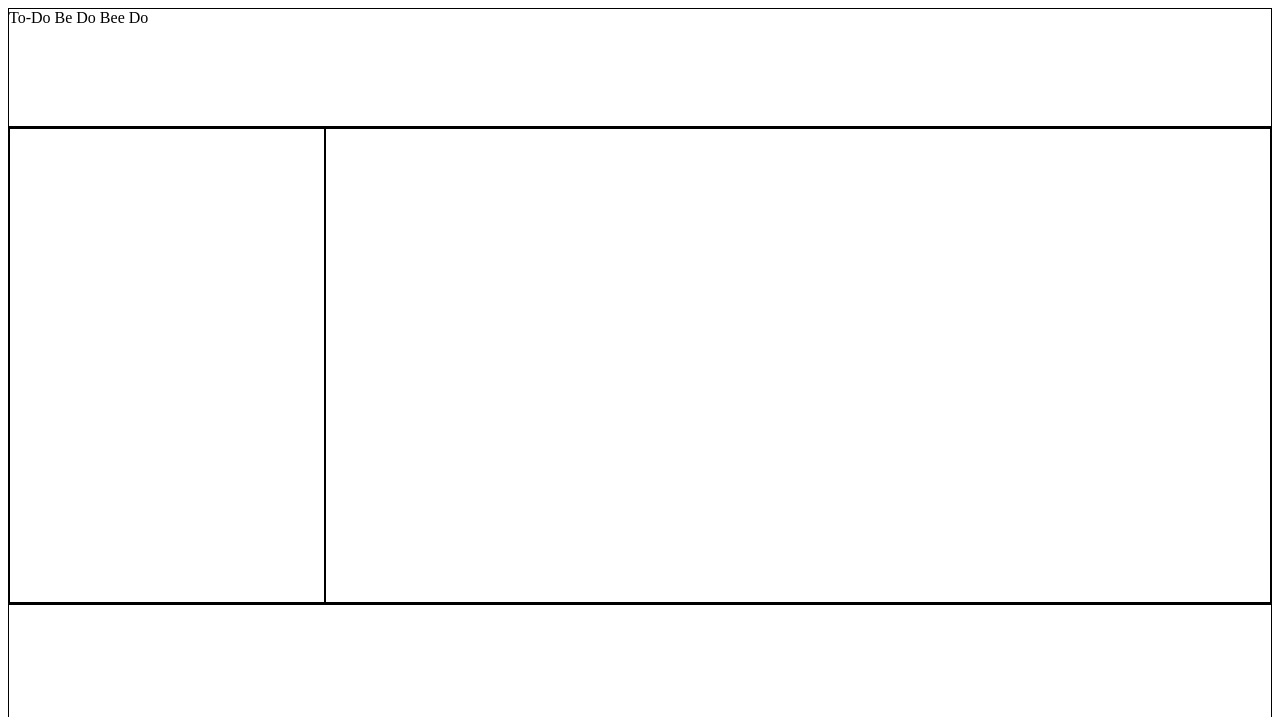
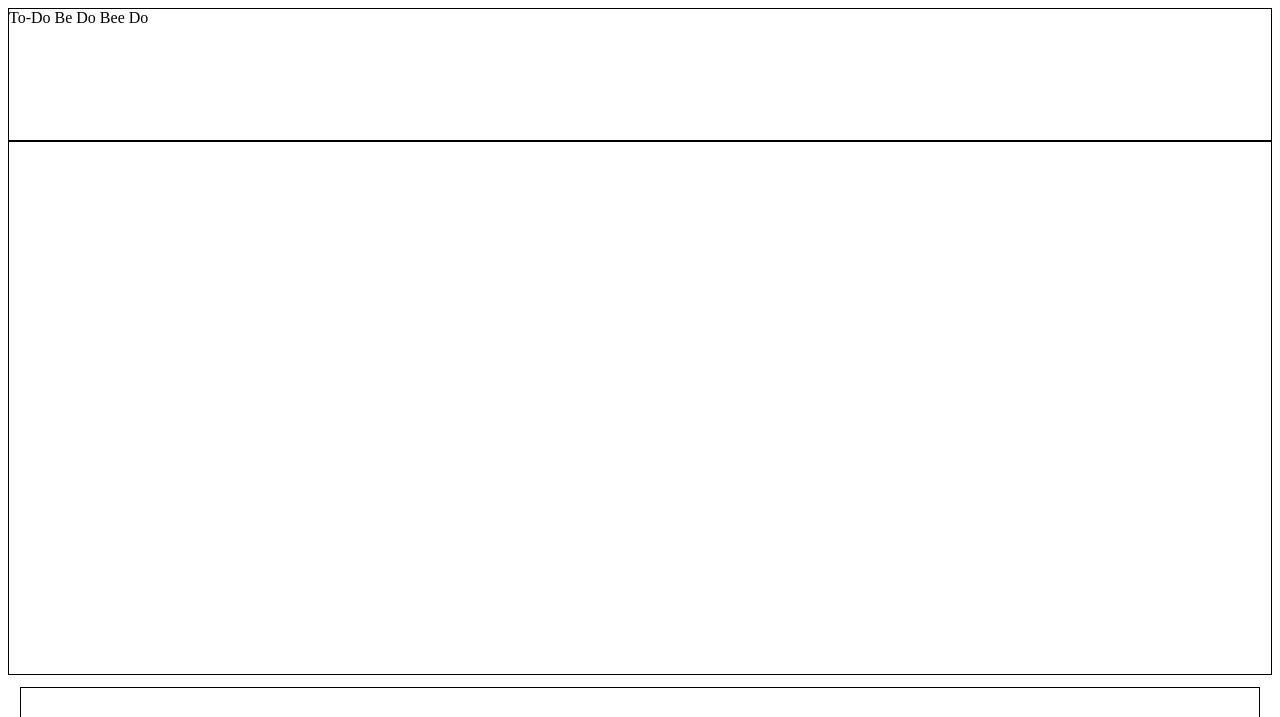
Before and after one commit to nikolaizhnikolov/todo-list, a website built with webpack: page dist/index.html in a window 1280 px wide. Shown: the top 717 px of the page. Built offline with nearby package versions, Linux system fonts and the light colour scheme.

Commit message:
Remove all tags from html, generate from JS

```diff
--- a/dist/index.html
+++ b/dist/index.html
@@ -9,12 +9,12 @@
     <!-- <link rel="stylesheet" href="./style.css"> -->
 </head>
 <body>
-    <header>To-Do Be Do Bee Do</header>
-    <div class="content">
+    <!-- <header>To-Do Be Do Bee Do</header> -->
+    <!-- <div class="content">
         <div class="projects"></div>
         <div class="todos"></div>
-    </div>
-    <footer></footer>
-    <script src="./todo.bundle.js"></script>
+    </div> -->
+    <!-- <footer></footer> -->
+    <script src="./main.bundle.js"></script>
 </body>
 </html>
```
